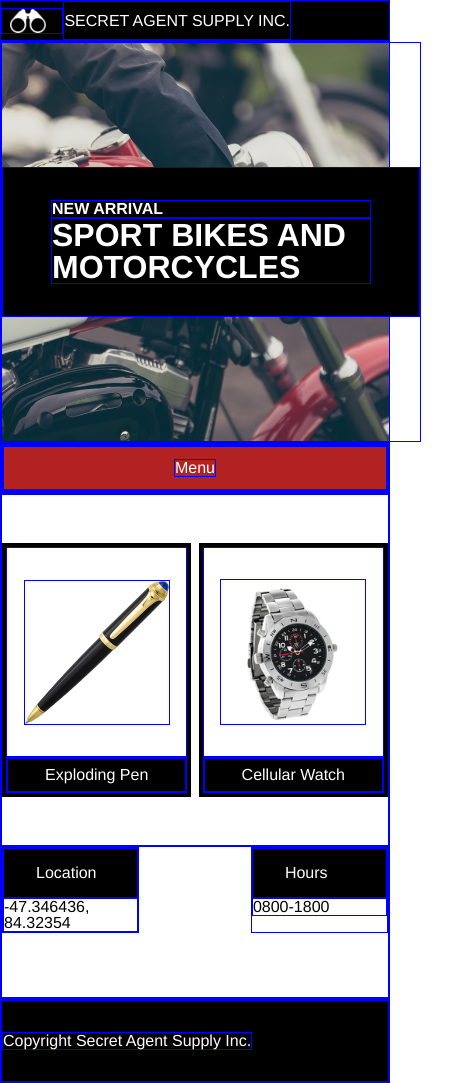
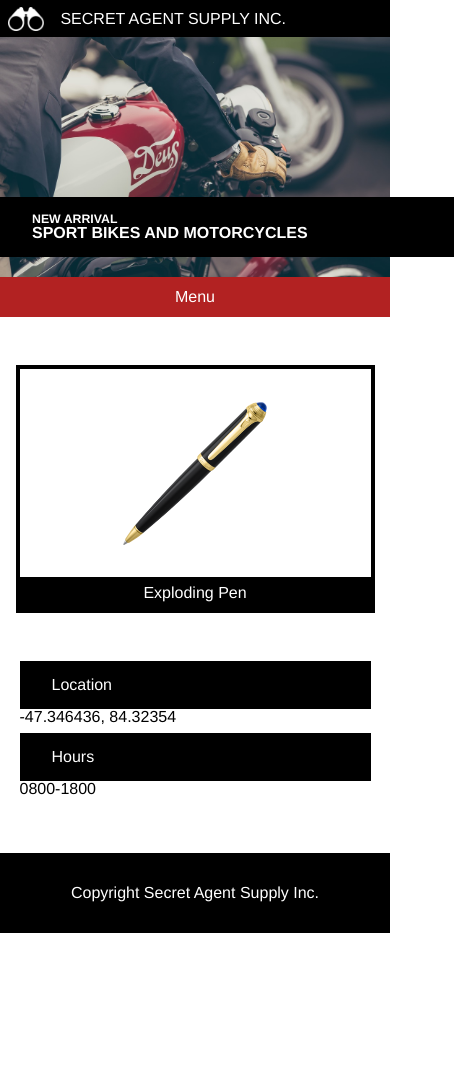
Before and after one commit to Zwartemis/SecretAgentSupply, a plain HTML site: page index.html in a window 390 px wide. Shown: the whole page, 454 px wide, since content can reach past the window. After the commit the page ends 933 px from the top, so only its background shows below. Drawn offline with Linux system fonts and the light colour scheme.

Commit message:
Built mobile responsiveness.

```diff
--- a/resources/css/style.css
+++ b/resources/css/style.css
@@ -1,10 +1,10 @@
-/* Delete before publishing */
+/* Delete before publishing
 
 div, nav, span, footer, h2, h3, h4, h5, p, li, ul,ol, img {
  border: 1px solid blue;
 }
 
-/*Delete above here before publishing */
+Delete above here before publishing */
 
 /* Basic structure */
 
@@ -54,6 +54,7 @@ header .container {
   background-image: url('../images/moto.jpeg');
   background-position: center;
   background-size: cover;
+  background-repeat: no-repeat;
   height: 25rem;
 }
 
@@ -70,14 +71,15 @@ header .container {
   text-transform: uppercase;
   padding: 2rem 3rem;
   margin: auto 0;
+  position: relative;
+}
+
+.new-arrivals h2 {
+  font-size: 2rem;
 }
 
 .new-arrivals p {
   font-size: 1rem;
-}
-
-.new-arrivals h2 {
-  font-size: 2rem;
 }
 
 /* Navigation bar */
@@ -201,3 +203,63 @@ footer .container {
     display: none;
   }
 }
+
+/* Mobile response */
+
+@media only screen and (max-width: 470px) {
+  .hero {
+    height: 15rem;
+  }
+
+  .hero .container {
+    display: block;
+  }
+
+  .new-arrivals {
+    width: 100%;
+    padding: 1rem 2rem;
+    margin: 0 auto;
+    top: 10rem;
+  }
+
+  .new-arrivals h2 {
+    font-size: 1rem;
+  }
+
+  .new-arrivals p {
+    font-size: 0.77rem;
+  }
+
+  .item {
+    width: 90%;
+  }
+
+  .item#watch {
+    display: none;
+  }
+
+  .products-section .item {
+    margin-left: auto;
+    margin-right: auto;
+  }
+
+  .info-section {
+    flex-direction: column;
+  }
+
+  .info-section .item {
+    width: 90%;
+    margin-bottom: 0.5rem;
+    margin-left: auto;
+    margin-right: auto;
+  }
+
+  footer {
+    margin-top: 3rem;
+    margin-bottom: 0;
+  }
+
+  footer .container {
+    justify-content: center;
+  }
+}
```
